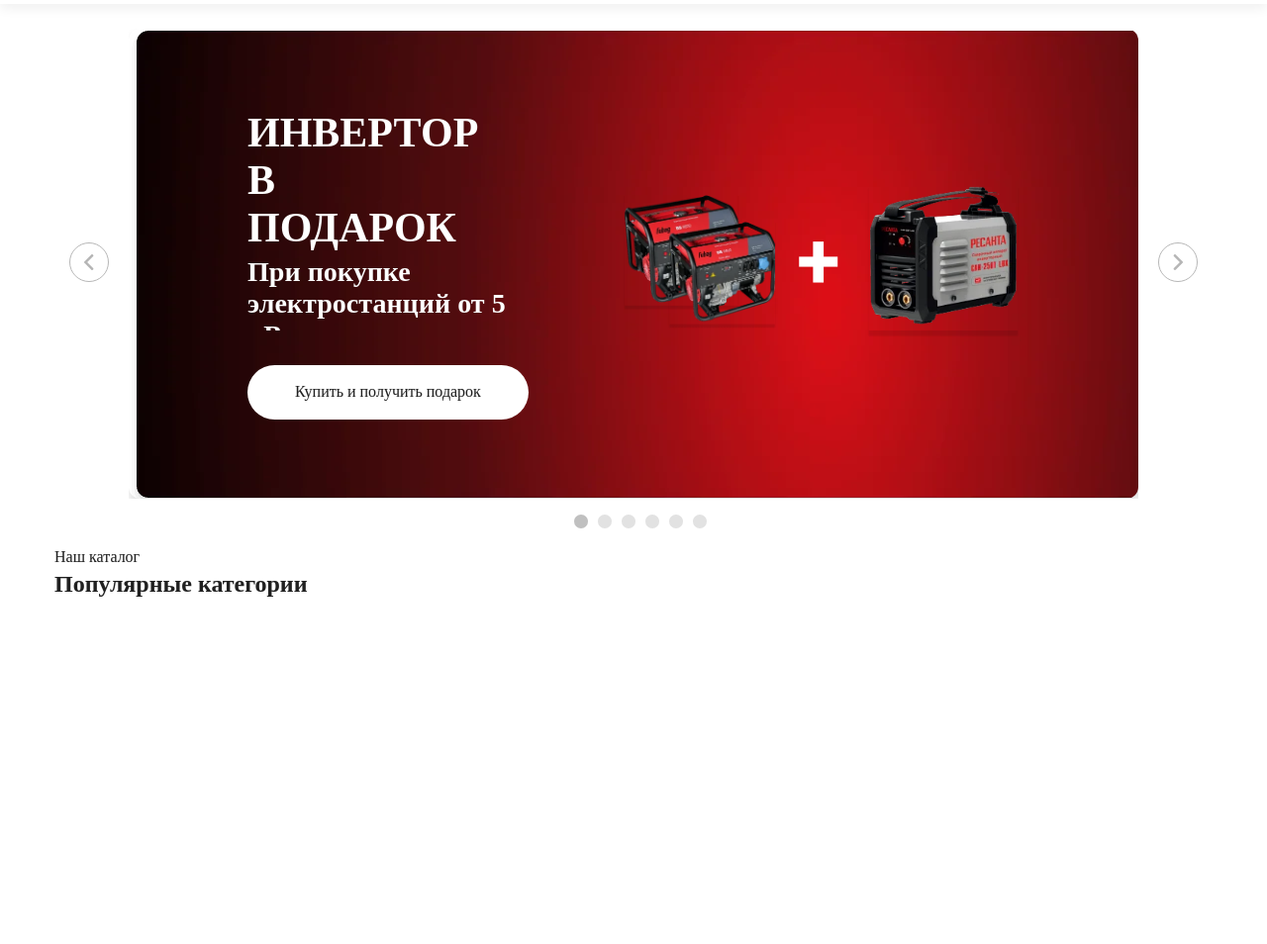
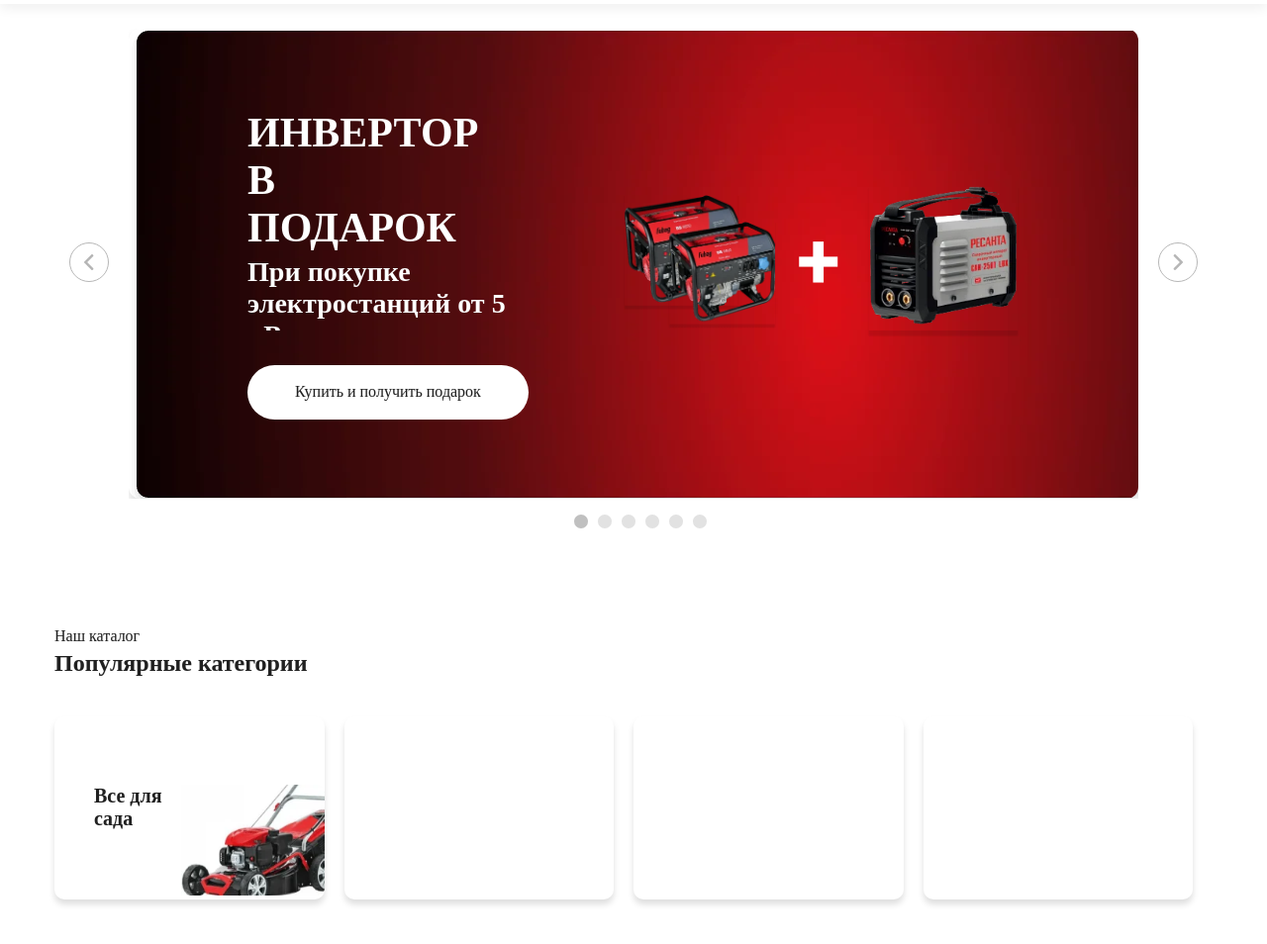
Before and after one commit to GlobalMediaVladimirWebDeveloper/hammer, a website: page src/index.html in a window 1280 px wide. Shown: the part 238-1192 px from the top of the page at 99% size. Drawn offline with nearby package versions, Linux system fonts and the light colour scheme; files that its build step writes are made by us from their sources; files whose address does not match are found by name; a web font is replaced by a local one.

Commit message:
add a bit of catalog block

```diff
--- a/src/index.html
+++ b/src/index.html
@@ -327,7 +327,23 @@
 
 					<h3 class="block-heading">Наш каталог</h3>
 					<h3 class="block-name">Популярные категории</h3>
-
+					<ul class="home-categories">
+						<li>
+							<a href="#">
+								<div class="home-category__description">
+									<h3 class="home-category__title">Все для сада</h3>
+									<h4 class="home-category__positions">20 позиций</h4>
+								</div>
+								<picture class="home-category__img">
+									<source data-srcset="/img/site-images/categories/webp/1.webp" type="image/webp" srcset="">
+									<img src="" data-src="/img/site-images/categories/1.png" alt="Site Logo" title="Site Logo" data-loaded="true">
+								</picture>
+							</a>
+						</li>
+						<li><a href="#"></a></li>
+						<li><a href="#"></a></li>
+						<li><a href="#"></a></li>
+					</ul>
 				</div>
 			</div>
 		</section>
--- a/src/style/main.scss
+++ b/src/style/main.scss
@@ -6,7 +6,8 @@
 
 //there goes pages and after that goes needed for that pages partials
 
-@import "pages/hero";
+@import "pages/home-page/hero";
+@import "pages/home-page/catalog";
 
 //there goes pages and after that goes needed for that pages partials
 
--- /dev/null
+++ b/src/style/pages/home-page/catalog.scss
@@ -0,0 +1,113 @@
+
+
+.home-catalog__wrapper{
+
+    width: 100%;
+    padding-top: 80px;
+
+}
+
+
+.home-categories{
+
+    margin-top: 40px;
+    width: 100%;
+    list-style-type: none;
+    padding: 0;
+    display: flex;
+    flex-wrap: wrap;
+    margin-bottom: 50px;
+
+}
+
+.home-categories li {
+
+    width: calc(100% / 4 - 20px);
+    height: 185px;
+    margin-right: 20px;
+    border-radius: 10px;
+    box-shadow: 0 5px 6px rgba(0, 0, 0, 0.13);
+    background: var(--def-white);
+
+}
+
+
+.home-categories li:nth-child(4n+4), .home-categories li:last-child{
+
+    margin-right: 0;
+
+}
+
+
+
+.home-categories li a{
+
+    width: 100%;
+    height: 100%;
+    display: flex;
+    align-items: center;
+    padding-left: 40px;
+
+}
+
+
+.home-category__description{
+
+    max-width: 190px;
+    max-height: 48px;
+    overflow: hidden;
+    word-break: break-word;
+
+}
+
+
+.home-category__title{
+
+    color: var(--text-color);
+    font-family: var(--def-font);
+    font-size: 20px;
+    font-weight: 600;
+    margin-bottom: 8px;
+
+}
+
+
+.home-category__positions{
+
+    color: var(--text-color);
+    font-family: var(--def-font);
+    font-size: 16px;
+    font-weight: 300;
+
+}
+
+
+
+.home-category__img {
+
+    max-width: 190px;
+    max-height: calc(100% - 20px);
+    display: block;
+    margin-left: auto;
+    margin-top: auto;
+
+}
+
+
+.home-category__img img{
+
+    max-width: 100%;
+    max-height: 100%;
+    object-fit: contain;
+
+}
+
+
+.home-categories li::after{
+
+    width: calc(100% / 4 + 20px);
+    height: 100%;
+    z-index: -1;
+    background: url('../img/system32/shelf.png')no-repeat;
+
+}
```
Also changed, not shown: src/img/system32/shelf.png (added), src/img/system32/webp/shelf.webp (added), src/style/pages/home-page/hero.scss (renamed from src/style/pages/hero.scss).
